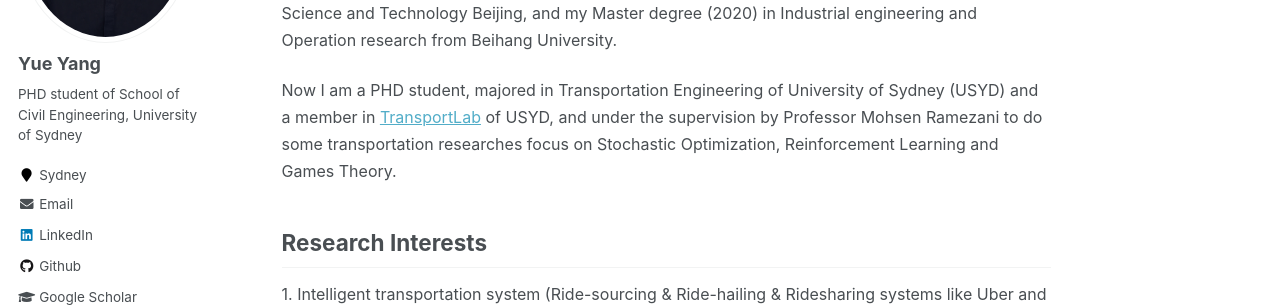
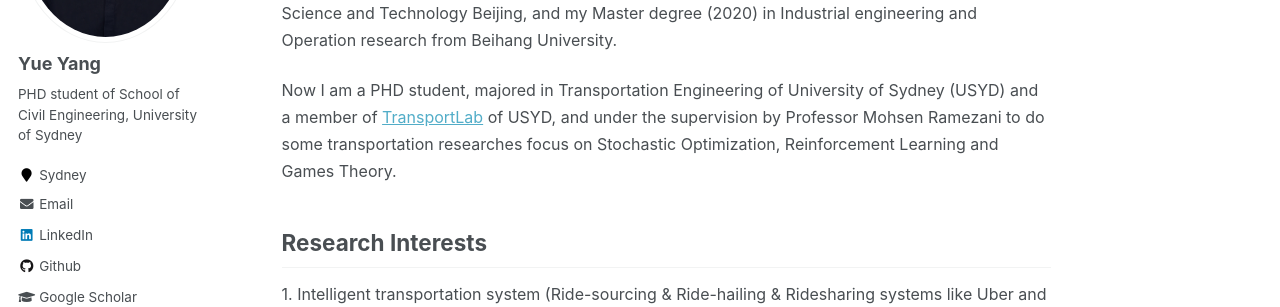
Before and after one commit to marco-yue/biography, a Jekyll site: the page built from _pages/about.md, in a window 1280 px wide and 900 px high. Shown: the part 284-591 px from the top of the window. Built offline with Jekyll 4.4.1, drawn with Linux system fonts in a browser that asks for light colours.

Commit message:
Update about.md

```diff
--- a/_pages/about.md
+++ b/_pages/about.md
@@ -13,7 +13,7 @@ redirect_from:
 <p><font size=3>I received my B.S. degree (2016) in Logistics engineering and Operation research from University of Science and Technology Beijing, and my Master degree (2020) in Industrial engineering and Operation research from Beihang University.</font></p>
 
 
-<p><font size=3>Now I am a PHD student, majored in Transportation Engineering of University of Sydney (USYD) and a member in <a href="https://transportlab.sydney.edu.au/">TransportLab</a> of USYD, and under the supervision by Professor Mohsen Ramezani to do some transportation researches focus on Stochastic Optimization, Reinforcement Learning and Games Theory.</font></p>
+<p><font size=3>Now I am a PHD student, majored in Transportation Engineering of University of Sydney (USYD) and a member of <a href="https://transportlab.sydney.edu.au/">TransportLab</a> of USYD, and under the supervision by Professor Mohsen Ramezani to do some transportation researches focus on Stochastic Optimization, Reinforcement Learning and Games Theory.</font></p>
 
 
 ## Research Interests
```
